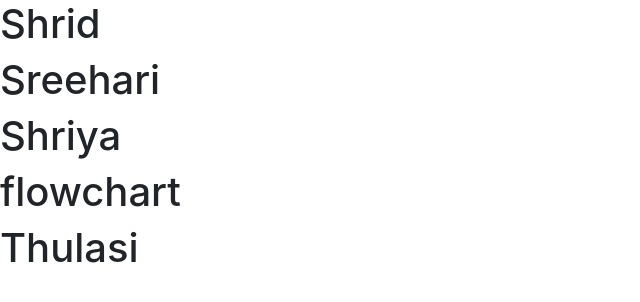
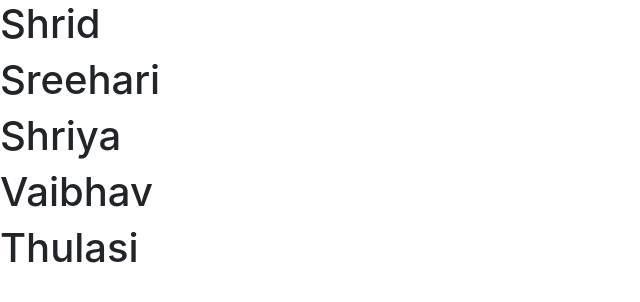
Before and after one commit to vai-bhav-m/Webops2021, a plain HTML site: page index.html in a window 1280 px wide. Shown: the whole page, without its empty margins (0-640 px from the left). Drawn offline with nearby package versions, Linux system fonts and the light colour scheme.

Commit message:
Update index.html

```diff
--- a/index.html
+++ b/index.html
@@ -29,7 +29,7 @@
   </section>
 
   <section id="flowchart">
-    <h1>flowchart</h1>
+    <h1>Vaibhav</h1>
   </section>
 
   <section id="contact-us">
```
